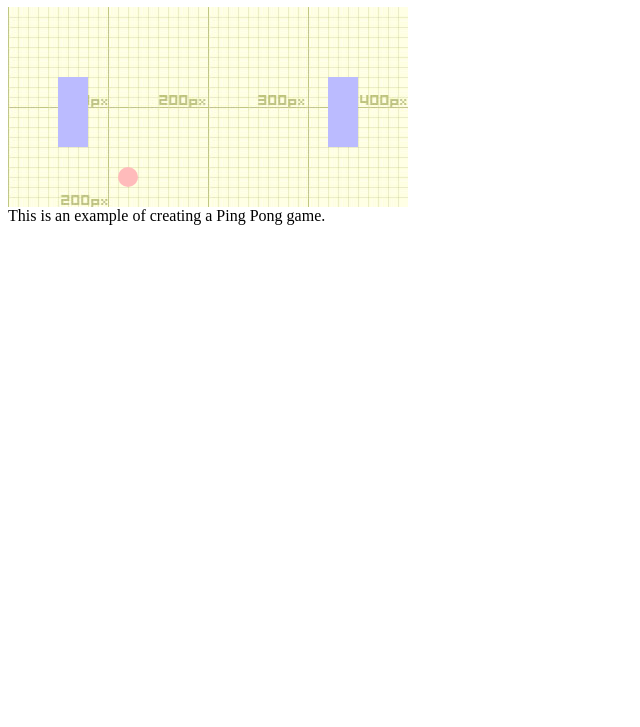
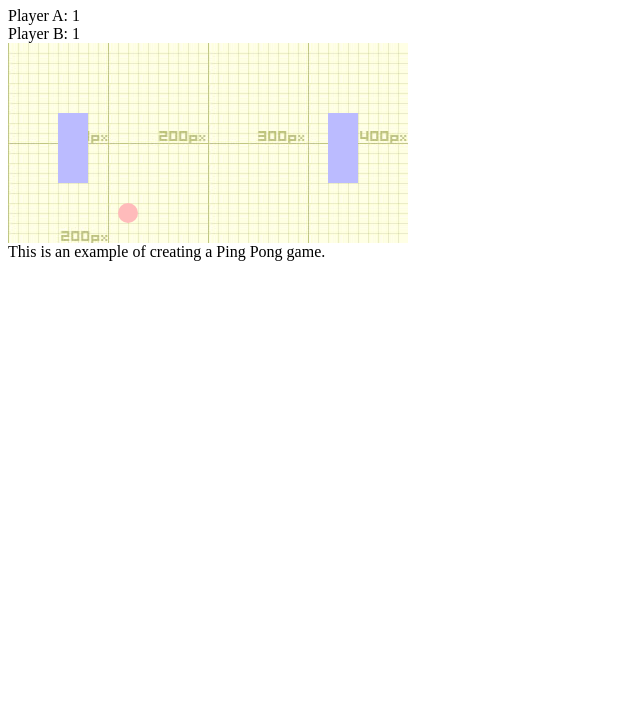
Before and after one commit to hdra/html5gamebyexample, a plain HTML site: page index.html in a window 1280 px wide. Shown: the part 73-800 px from the top of the page, without its empty margins (0-640 px from the left). Drawn offline with Linux system fonts and the light colour scheme.

Commit message:
added scoring

```diff
--- a/game.js
+++ b/game.js
@@ -6,7 +6,10 @@ $(document).ready(function(){
         S: 83
     }
 
-    var pingpong = {};
+    var pingpong = {
+        scoreA: 0,
+        scoreB: 0
+    };
     pingpong.pressedKeys = [];
     pingpong.ball = {
         speed: 5,
@@ -48,6 +51,8 @@ $(document).ready(function(){
         if( ball.x + ball.speed * ball.directionX > playGroundWidth){
             // playerB lost
             // reset the ball
+            pingpong.scoreA++;
+            $("#scoreA").html(pingpong.scoreA);
             ball.x = 250;
             ball.y = 100;
             $("#ball").css({
@@ -61,6 +66,8 @@ $(document).ready(function(){
         if( ball.x + ball.speed * ball.directionX < 0){
             // playerA lost
             // reset the ball
+            pingpong.scoreB++;
+            $("#scoreB").html(pingpong.scoreB);
             ball.x = 250;
             ball.y = 100;
             $("#ball").css({
--- a/index.html
+++ b/index.html
@@ -37,6 +37,10 @@
     <header>
         <h1>Ping Pong</h1>
     </header>
+    <div id="scoreboard">
+        <div class="score">Player A: <span id="scoreA">0</span></div>
+        <div class="score">Player B: <span id="scoreB">0</span></div>
+    </div>
     <div id="game">
         <div id="playground">
             <div id="paddleA" class="paddle"></div>
```
